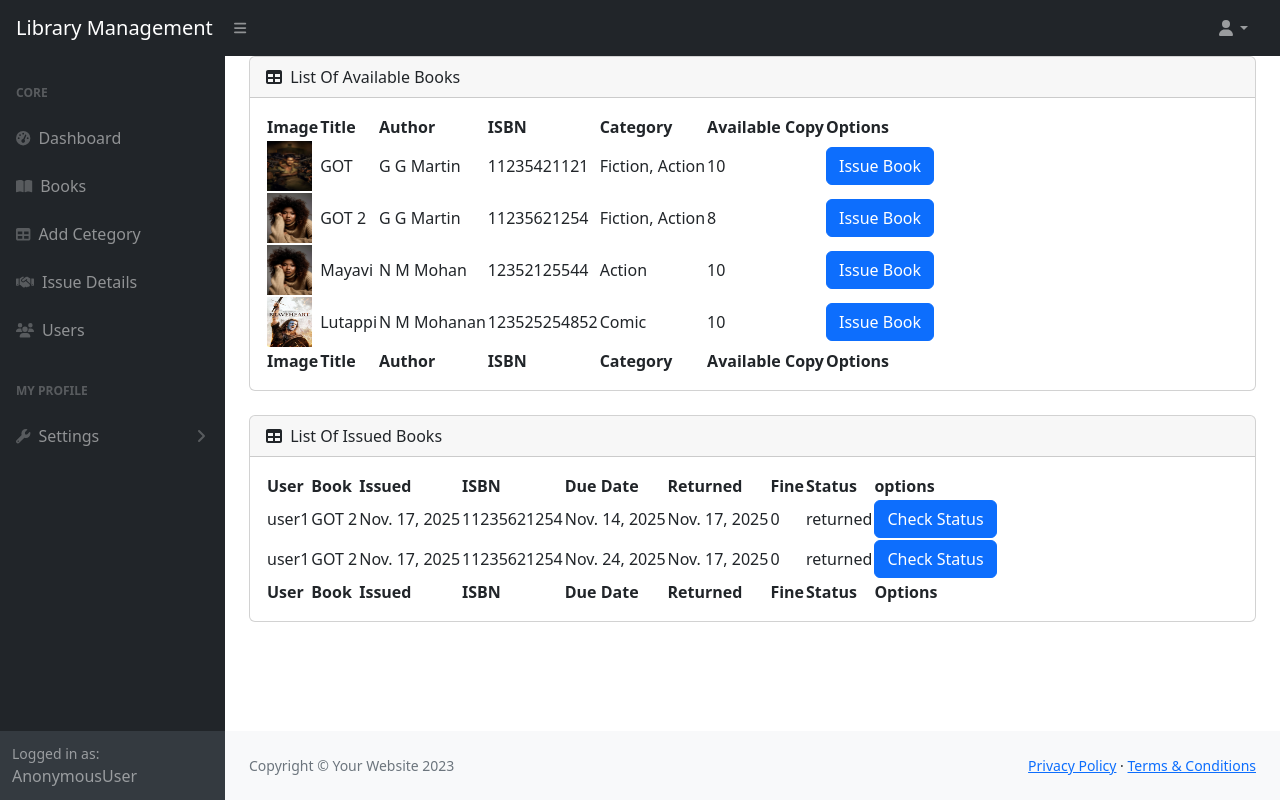
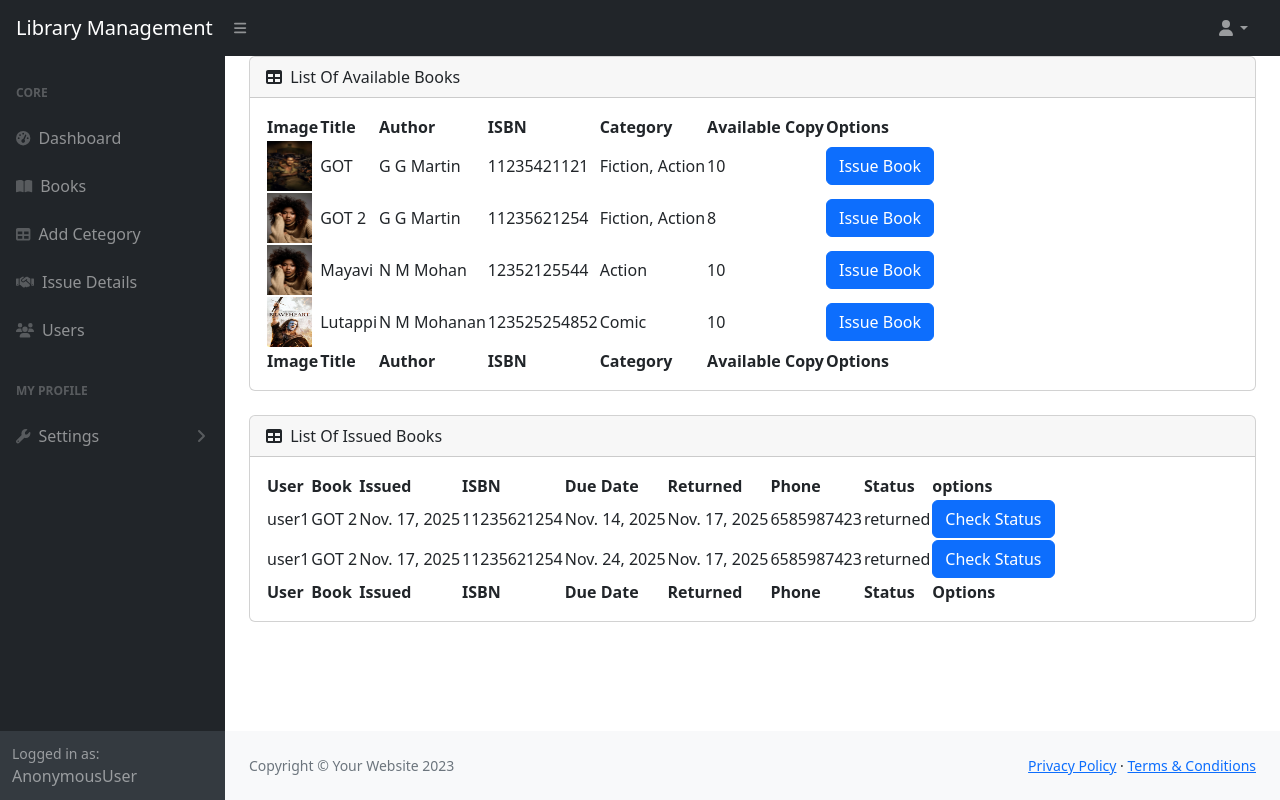
Before and after one commit to um-shuhaib/libraryManagement, a Django app: page /issue/ in a window 1280 px wide. Run offline with Django 5.2, Linux system fonts and the light colour scheme; data comes from the database, SQL or seed files in the repository; both versions use the stored data as it was after the commit; some libraries are stand-ins or nearby versions.

Commit message:
modified return and issue details

```diff
--- a/libraryApp/templates/issuebook.html
+++ b/libraryApp/templates/issuebook.html
@@ -79,7 +79,7 @@
                                         <th>ISBN</th>
                                         <th>Due Date</th>
                                         <th>Returned</th>
-                                        <th>Fine</th>
+                                        <th>Phone</th>
                                         <th>Status</th>
                                         <th>options</th>
                                     </tr>
@@ -92,7 +92,7 @@
                                         <th>ISBN</th>
                                         <th>Due Date</th>
                                         <th>Returned</th>
-                                        <th>Fine</th>
+                                        <th>Phone</th>
                                         <th>Status</th>
                                         <th>Options</th>
                                     </tr>
@@ -106,7 +106,7 @@
                                         <td>{{issue.book.isbn}}</td>
                                         <td>{{issue.due_date}}</td>
                                         <td>{{issue.returned_date}}</td>
-                                        <td>{{issue.fine}}</td>
+                                        <td>{{issue.user.phone}}</td>
                                         <td>{{issue.status}}</td>
 
                                         <td>
--- a/libraryApp/templates/return.html
+++ b/libraryApp/templates/return.html
@@ -10,7 +10,7 @@
         </div>
         <div>
             <div class="ms-5 d-flex flex-column justify-content-center align-items-cente py-4">
-                <p><span class="fw-bold">Issued</span> : {{issue.user}}</p>
+                <p><span class="fw-bold">Issued</span> : {{issue.user}} (+91 {{issue.user.phone}})</p>
                 <p><span class="fw-bold">Author</span> : {{issue.book.author}}</p>
                 <p><span class="fw-bold">Category</span> : {% for cat in issue.book.category.all %}
                     {{ cat.category }}{% if not forloop.last %}, {% endif %}
```
Also changed, not shown: db.sqlite3.
